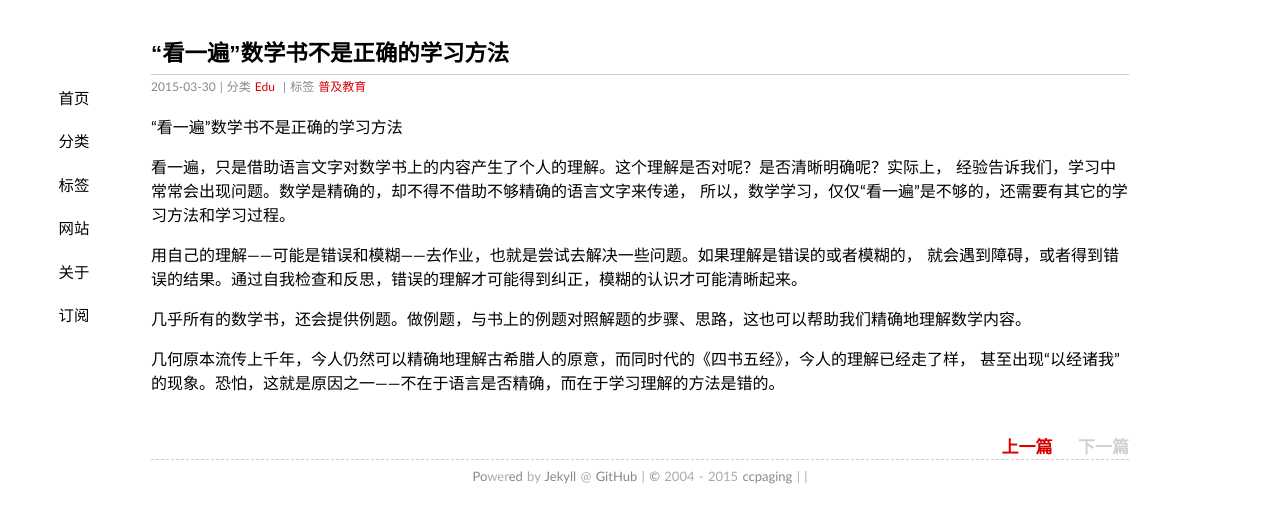
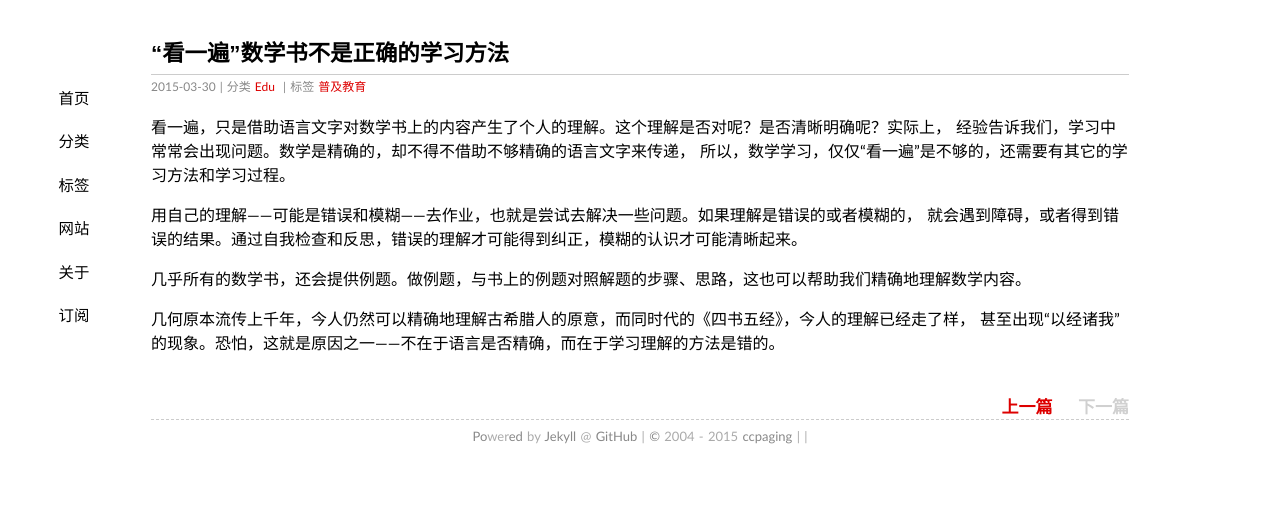
Before and after one commit to ccpaging/ccpaging.github.io, a Jekyll site: the page built from _posts/2015-03-30-ReadMath.md, in a window 1280 px wide. Shown: the top 523 px of the page. Built offline with Jekyll 4.4.1, drawn with Linux system fonts in a browser that asks for light colours; comment, search, counter and statistics services are not loaded.

Commit message:
New post

```diff
--- a/_posts/2015-03-30-ReadMath.md
+++ b/_posts/2015-03-30-ReadMath.md
@@ -6,8 +6,6 @@ categories: Edu
 tags: 普及教育
 mathjax: false
 ---
-
-“看一遍”数学书不是正确的学习方法
 
 看一遍，只是借助语言文字对数学书上的内容产生了个人的理解。这个理解是否对呢？是否清晰明确呢？实际上，
 经验告诉我们，学习中常常会出现问题。数学是精确的，却不得不借助不够精确的语言文字来传递，
```
